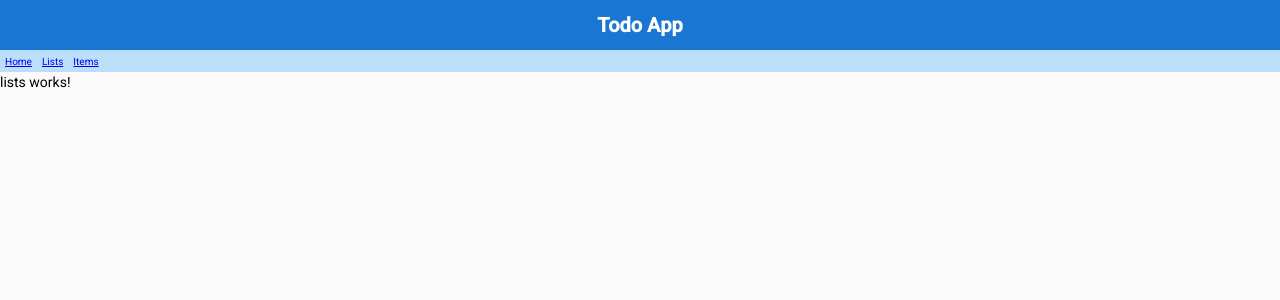
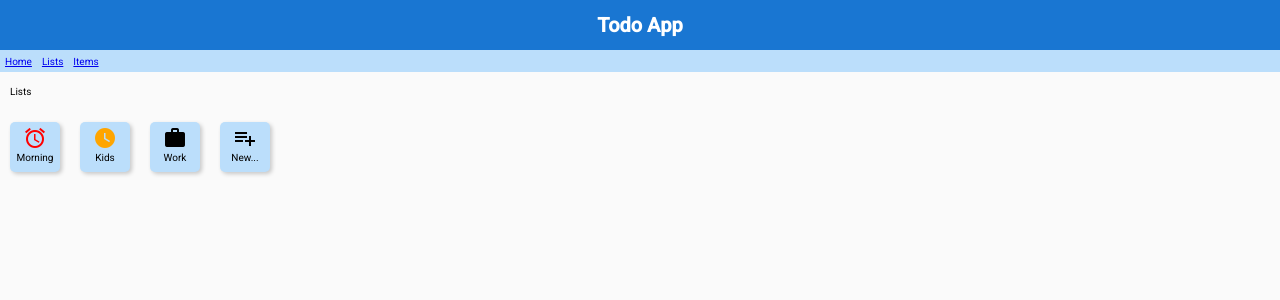
Before and after one commit to david-sackstein/todo-app, an Angular app: page /lists in a window 1280 px wide. Shown: the top 300 px of the page. Built offline with nearby package versions, Linux system fonts and the light colour scheme.

Commit message:
Step 5 - Lists Page

```diff
--- a/src/app/list-edit/list-edit.component.html
+++ b/src/app/list-edit/list-edit.component.html
@@ -1,14 +1,14 @@
-<div class="header">Edit List Details</div>
-<form [formGroup]="todoListForm" (ngSubmit)="submit()">
+<div class="header">{{title$ | async}}</div>
+<form [formGroup]="todoListForm">
   <span>Caption</span>
   <input formControlName="caption">
 
   <span>Description</span>
   <textarea formControlName="description"></textarea>
   <span>Icon</span>
-  <select formControlName="url"  class="material-icons">
-    <ng-container *ngFor="let url of urls">
-      <option>{{url}}</option>
+  <select formControlName="url" class="material-icons" [style.color]="getFormColor()">
+    <ng-container *ngFor="let url of urls" >
+      <option [value]="url" class="material-icons" [style.color]="getFormColor()">{{url}}</option>
     </ng-container>
   </select>
 
@@ -21,10 +21,10 @@
 </form>
 
 <p>
-  <button [disabled]="todoListForm.invalid" (click)=submit()>Save</button>
+  <button [disabled]="todoListForm.invalid" (click)=save()>Save</button>
 </p>
 
-<table border="2">
+<!-- <table border="2">
   <thead>
     <tr>
       <th>Form Value</th>
@@ -39,4 +39,4 @@
       <pre>{{todoList | json}}</pre>
     </td>
   </tbody>
-</table>
+</table> -->
--- a/src/app/list-edit/list-edit.component.scss
+++ b/src/app/list-edit/list-edit.component.scss
@@ -6,6 +6,7 @@
 
 .header {
   font-size: 10px;
+  margin: 10px;
 }
 
 form {
--- a/src/app/list-edit/list-edit.component.ts
+++ b/src/app/list-edit/list-edit.component.ts
@@ -23,13 +23,13 @@ export class ListEditComponent implements OnInit {
     id: -1,
     caption: '',
     description: '',
-    image: '',
     url: '',
     color: '',
   };
 
-  colors = ['red', 'orange', 'green', 'blue', 'indigo', 'violet']
-  urls = ['work', 'list', 'watch_later', 'alarm']
+  title$ : Observable<String>;
+  colors = ['red', 'orange', 'green', 'blue', 'indigo', 'violet'];
+  urls = ['work', 'list', 'watch_later', 'alarm'];
 
   todoListForm: FormGroup;
 
@@ -42,29 +42,35 @@ export class ListEditComponent implements OnInit {
       switchMap((params) => this.getToList(params))
     );
 
+    this.title$ = route.params.pipe(
+      map((params) => this.getTitle(params))
+    )
+
     this.todoListForm = formBuilder.group({
       caption: [this.todoList.caption, [Validators.required]],
-      description: [this.todoList.description, [
-        Validators.required,
-        Validators.minLength(5), // at least 30 characters
-        Validators.pattern('^(\\b\\w+\\s*){2,}') // at least 10 words
-      ]],
+      description: [
+        this.todoList.description,
+        [
+          Validators.required,
+          Validators.minLength(5), // at least 30 characters
+          Validators.pattern('^(\\b\\w+\\s*){2,}'), // at least 10 words
+        ],
+      ],
       url: [this.todoList.url],
       color: [this.todoList.color],
     });
 
     this.todoList$.subscribe((list) => {
       this.todoList = list;
+      this.todoListForm.patchValue(list);
     });
   }
 
-  submit() {
-    this.todoList = this.todoListForm.value;
-    if (this.todoList.id == -1) {
-      this.stateService.AddList(this.todoList);
-    } else {
-      this.stateService.UpdateList(this.todoList);
-    }
+  getTitle(params: Params) {
+    const id = +params['id'];
+    return id == -1
+      ? 'Add new List'
+      : 'Edit list details';
   }
 
   getToList(params: Params) {
@@ -74,5 +80,18 @@ export class ListEditComponent implements OnInit {
       : this.stateService.getTodoList(id);
   }
 
+  getFormColor() {
+    return this.todoListForm.controls['color'].value;
+  }
+
+  save() {
+    this.todoList = this.todoListForm.value;
+    if (this.todoList.id == -1) {
+      this.stateService.AddList(this.todoList);
+    } else {
+      this.stateService.UpdateList(this.todoList);
+    }
+  }
+
   ngOnInit(): void {}
 }
--- a/src/app/lists/lists.component.html
+++ b/src/app/lists/lists.component.html
@@ -1 +1,12 @@
-<p>lists works!</p>
+<div class="header">Lists</div>
+
+<div class="list-of-lists">
+  <div class="list" *ngFor="let list of lists | async" routerLink="/lists/{{list.id}}/edit">
+    <mat-icon [style.color]="list.color">{{list.url}}</mat-icon>
+    <span>{{list.caption}}</span>
+  </div>
+  <div class="list" routerLink="/lists/-1/edit">
+    <mat-icon>playlist_add</mat-icon>
+    <span>New...</span>
+  </div>
+</div>
--- a/src/app/lists/lists.component.scss
+++ b/src/app/lists/lists.component.scss
@@ -0,0 +1,36 @@
+:host {
+  display: flex;
+  flex-direction: column;
+}
+
+.header {
+  font-size: 10px;
+  margin: 10px;
+}
+
+.list-of-lists {
+  display: flex;
+  flex-direction: row;
+  flex-wrap: wrap;
+
+  > :hover {
+    outline: none;
+    box-shadow: 2px 2px 10px 0.1px rgba(0, 0, 0, 0.5);
+    transition: box-shadow 0.2s;
+  }
+}
+
+.list {
+  display: flex;
+  flex-direction: column;
+  align-items: center;
+  border-radius: 5px;
+  height: 50px;
+  width: 50px;
+  margin: 10px;
+  padding: 4px;
+  background-color: var(--p-100);
+  box-shadow: 2px 2px 4px 0.1px rgba(0, 0, 0, 0.2);
+  font-size: 10px;
+  transition: box-shadow 1s;
+}
--- a/src/app/lists/lists.component.ts
+++ b/src/app/lists/lists.component.ts
@@ -1,15 +1,19 @@
 import { Component, OnInit } from '@angular/core';
+import { Observable } from 'rxjs';
+import { TodoList } from '../modules/core/models/todo-list.model';
+import { StateService } from '../modules/core/services/state-service';
 
 @Component({
   selector: 'app-lists',
   templateUrl: './lists.component.html',
-  styleUrls: ['./lists.component.scss']
+  styleUrls: ['./lists.component.scss'],
 })
 export class ListsComponent implements OnInit {
+  lists: Observable<TodoList[]>;
 
-  constructor() { }
-
-  ngOnInit(): void {
+  constructor(stateService: StateService) {
+    this.lists = stateService.getTodoLists();
   }
 
+  ngOnInit(): void {}
 }
--- /dev/null
+++ b/src/app/modules/core/guards/no-lists.guard.ts
@@ -0,0 +1,30 @@
+import { Injectable } from '@angular/core';
+import { ActivatedRouteSnapshot, CanActivate, Router, RouterStateSnapshot, UrlTree } from '@angular/router';
+import { Observable } from 'rxjs';
+import { map, tap } from 'rxjs/operators';
+import { StateService } from '../services/state-service';
+
+@Injectable({
+  providedIn: 'root'
+})
+export class NoListsGuard implements CanActivate {
+
+  constructor(
+    private stateService: StateService,
+    private router: Router) {
+  }
+
+  canActivate(
+    route: ActivatedRouteSnapshot,
+    state: RouterStateSnapshot): Observable<boolean | UrlTree> | Promise<boolean | UrlTree> | boolean | UrlTree {
+    return this.stateService.getTodoLists().pipe(
+      map(lists => lists.length != 0),
+      tap(hasLists => {
+        if (! hasLists) {
+          this.router.navigateByUrl('/lists/-1/edit');
+        }
+      })
+    )
+  }
+
+}
--- a/src/app/modules/core/models/todo-list.model.ts
+++ b/src/app/modules/core/models/todo-list.model.ts
@@ -2,7 +2,6 @@ export interface TodoList {
   id: number;
   caption: string;
   description: string;
-  image: string;
   url: string;
   color: string;
 }
--- a/src/app/modules/core/services/state-data.ts
+++ b/src/app/modules/core/services/state-data.ts
@@ -4,27 +4,24 @@ import { TodoList } from 'src/app/modules/core/models/todo-list.model';
 export const TODO_LISTS: TodoList[] = [
   {
     id: 1,
-    caption: 'Wake up',
+    caption: 'Morning',
     description: 'Tasks I do in the morning',
-    image: '',
-    url: '',
-    color: '',
+    url: 'alarm',
+    color: 'red',
   },
   {
     id: 2,
-    caption: 'Take kids to school',
+    caption: 'Kids',
     description: 'Tasks I do to prepare the kids for school',
-    image: '',
-    url: '',
-    color: '',
+    url: 'watch_later',
+    color: 'orange',
   },
   {
     id: 3,
-    caption: 'Work Items',
+    caption: 'Work',
     description: 'Tasks I do every day at work',
-    image: '',
-    url: '',
-    color: '',
+    url: 'work',
+    color: 'yello',
   },
 ];
 
--- a/src/app/modules/core/services/state-service.ts
+++ b/src/app/modules/core/services/state-service.ts
@@ -61,7 +61,6 @@ export class StateService {
       description: '',
       url: '',
       color: '',
-      image: '',
     };
   }
 
--- a/src/styles.scss
+++ b/src/styles.scss
@@ -7,6 +7,7 @@
   padding: 0px;
   margin: 0px;
   box-sizing: border-box;
+  font-family: Roboto, "Helvetica Neue", sans-serif;
 }
 
 html, body {
@@ -15,7 +16,6 @@ html, body {
 
 body {
   margin: 0;
-  font-family: Roboto, "Helvetica Neue", sans-serif;
   background-color: var(--b-background);
 }
 
```
Also changed, not shown: src/app/app-routing.module.ts (+8 -7 lines), 1 other file (tests, documents, lock files or other folders).
